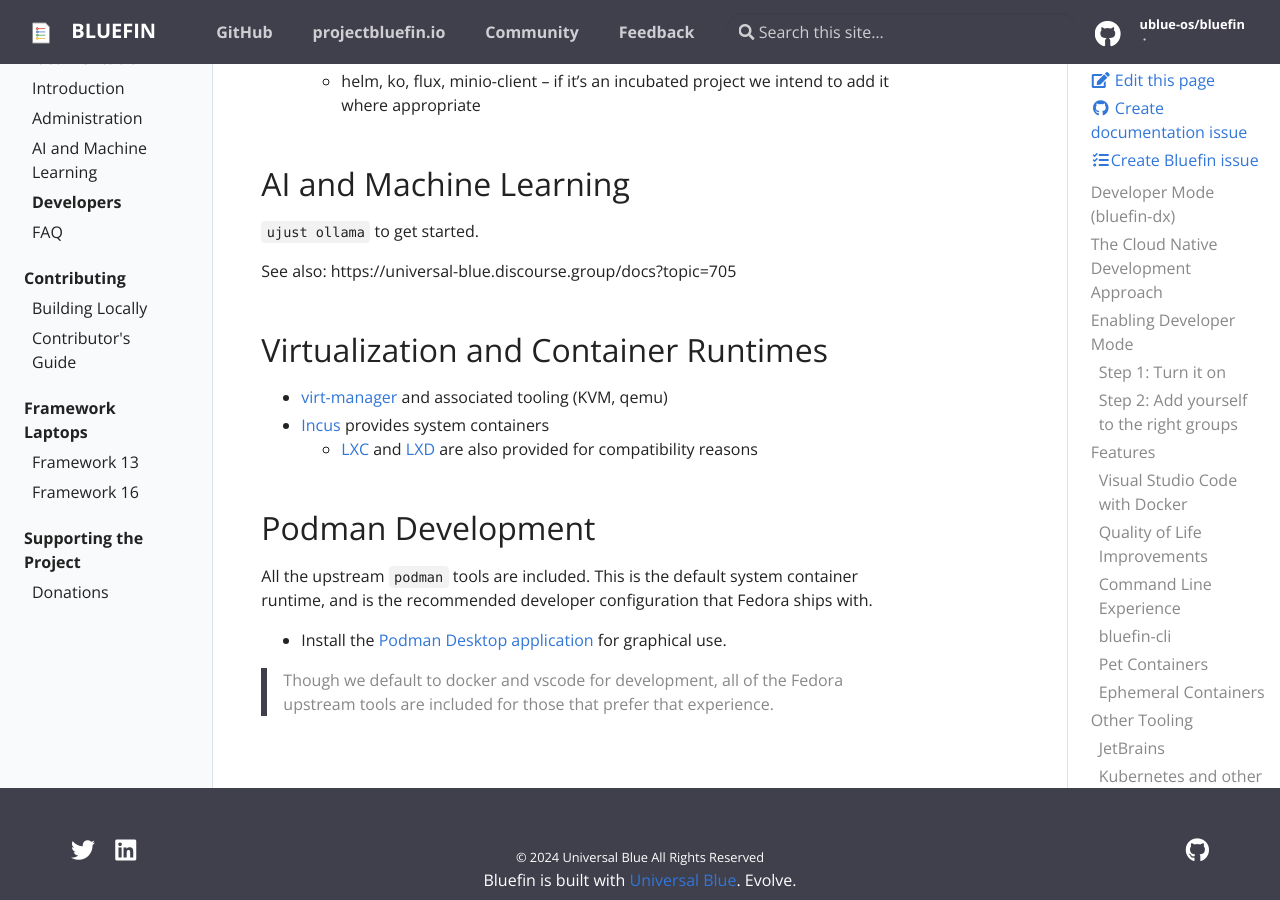
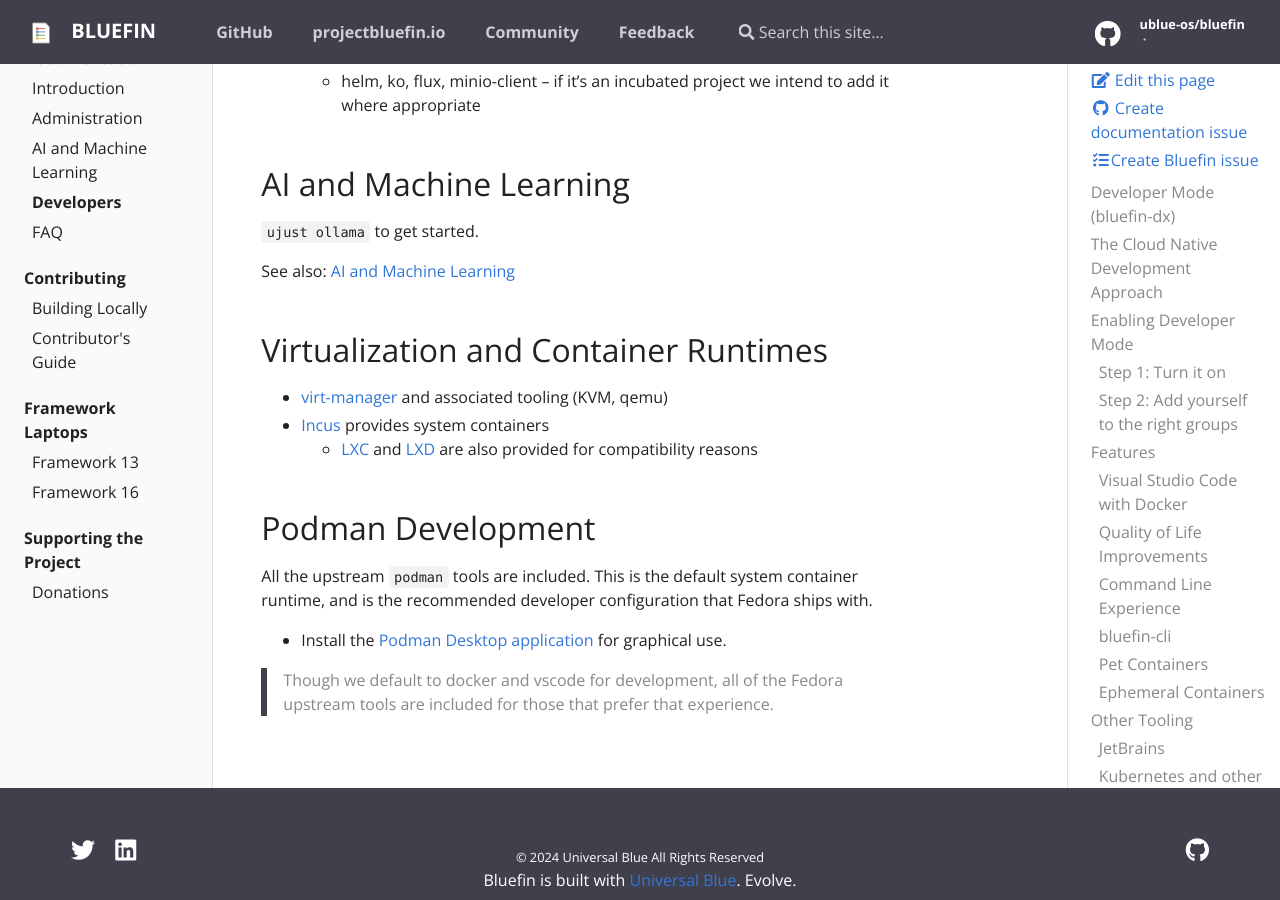
Before and after one commit to ublue-os/bluefin-docs, a Jekyll site: the page built from _docs/bluefin-dx.md, in a window 1280 px wide and 900 px high, scrolled down 6653 px. Built offline with Jekyll 4.4.1, drawn with Linux system fonts in a browser that asks for light colours.

Commit message:
Update bluefin-dx.md

```diff
--- a/_docs/bluefin-dx.md
+++ b/_docs/bluefin-dx.md
@@ -144,7 +144,7 @@
 
 `ujust ollama` to get started.
 
-See also: https://universal-blue.discourse.group/docs?topic=705
+See also: [AI and Machine Learning](ai)
 
 ## Virtualization and Container Runtimes
 
```
